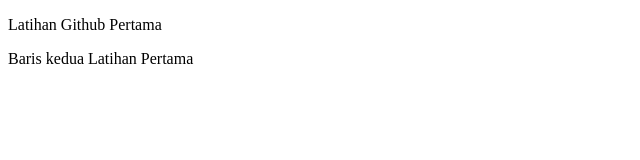
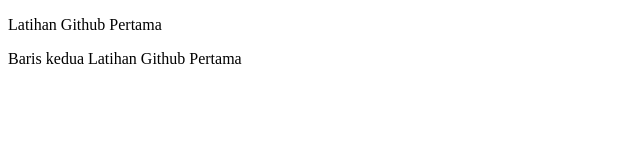
Before and after one commit to dwiguna81/Latihan-Github, a plain HTML site: page index.html in a window 1280 px wide. Shown: the full height of the page, 0-640 px from the left. Drawn offline with Linux system fonts and the light colour scheme.

Commit message:
Third Commit

```diff
--- a/index.html
+++ b/index.html
@@ -7,6 +7,6 @@
 </head>
 <body>
     <p>Latihan Github Pertama</p>
-    <p>Baris kedua Latihan Pertama</p>
+    <p>Baris kedua Latihan Github Pertama</p>
 </body>
 </html>
```
